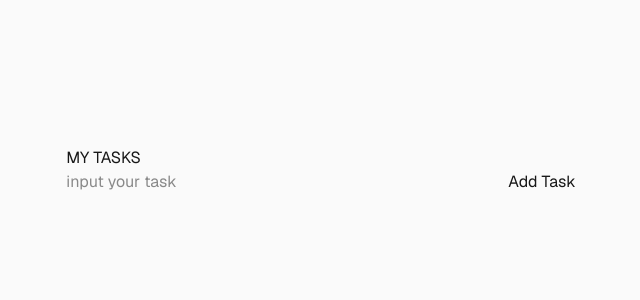
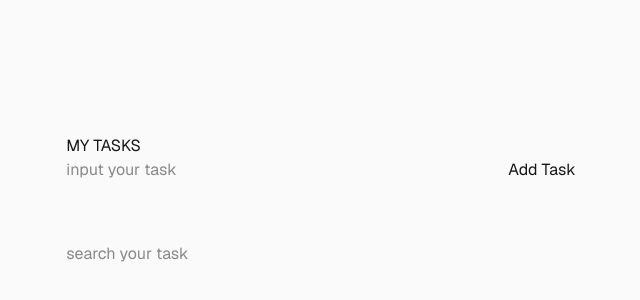
Before and after one commit to Francis-U/task-manager, a Next.js app: page / in a window 1280 px wide. Shown: the part 200-500 px from the top of the page, without its empty margins (319-959 px from the left). Built offline with nearby package versions, Linux system fonts and the light colour scheme.

Commit message:
search bar

```diff
--- a/app/page.js
+++ b/app/page.js
@@ -7,6 +7,8 @@ import TaskItem from "./components/TaskItem";
 export default function Home() {
   const [task, setTask] = useState("");
   const [arr, setArr] = useState([]);
+  const [search, setSearch] = useState("");
+  let display = [];
 
   function handleClick() {
     setArr([...arr, { text: task, checked: false }]);
@@ -26,8 +28,21 @@ export default function Home() {
           />
           <button onClick={handleClick}>Add Task</button>
         </div>
-
+        <input
+          type="text"
+          placeholder="search your task"
+          value={search}
+          onChange={(e) => {
+            setSearch(e.target.value);
+            arr.map((item, index) =>
+              Object.values(item).includes(search)
+                ? console.log(item)
+                : console.log("null"),
+            );
+          }}
+        />
         {arr.map((item, index) => (
+          <>
             <TaskItem
               key={index}
               item={item}
@@ -35,6 +50,7 @@ export default function Home() {
               arr={arr}
               setArr={setArr}
             />
+          </>
         ))}
       </main>
       {/* {arr.map((data, i) => console.log(data))} */}
```
Lines whose indentation alone changed are shown as unchanged.
